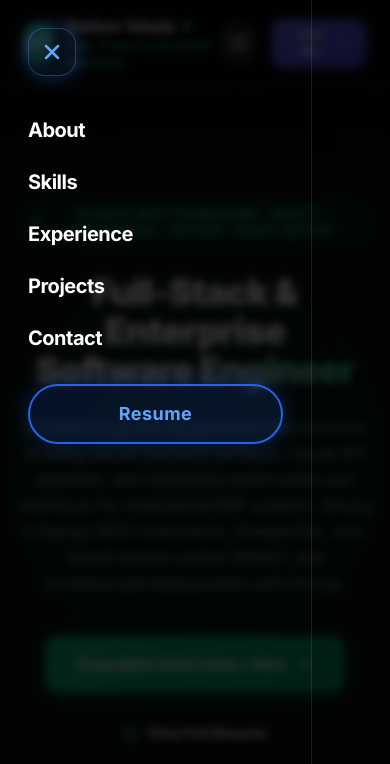
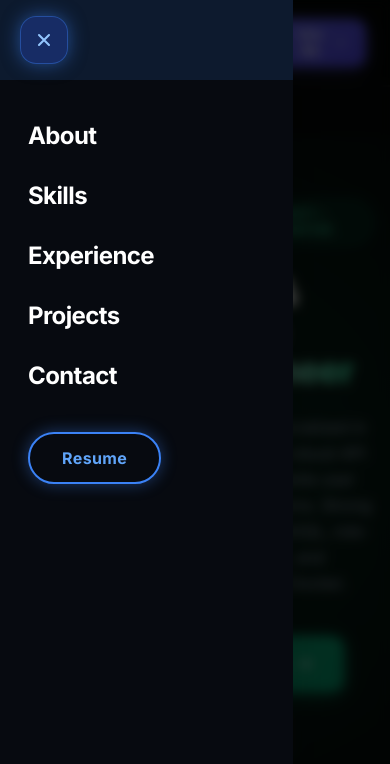
Before and after one commit to goitomyohala/goitomyohala.github.io, a plain HTML site: page index.html in a window 390 px wide. Both pictures are taken after a click on the button "Open Navigation Menu". Shown: the top 764 px of the page. Drawn offline with nearby package versions, Linux system fonts and the light colour scheme.

Commit message:
feat: professional mobile drawer - header close btn, large nav links, pill resume btn

```diff
--- a/index.html
+++ b/index.html
@@ -170,31 +170,32 @@
     </div>
   </header>
     <!-- ==================== MOBILE SLIDE-OUT DRAWER MENU ==================== -->
-  <div id="mobile-menu-backdrop" class="fixed inset-0 z-50 bg-black/80 backdrop-blur-sm transition-opacity duration-300 opacity-0 pointer-events-none md:hidden" onclick="closeMobileMenu()">
-    <div id="mobile-menu-drawer" class="relative w-[80%] max-w-[320px] h-full bg-[#05080c]/98 border-r border-white/10 shadow-2xl flex flex-col justify-between p-7 transform -translate-x-full transition-transform duration-300 ease-out" onclick="event.stopPropagation()">
+  <div id="mobile-menu-backdrop" class="fixed inset-0 z-50 bg-black/70 backdrop-blur-[6px] transition-opacity duration-300 opacity-0 pointer-events-none md:hidden" onclick="closeMobileMenu()">
+    <div id="mobile-menu-drawer" class="relative w-[75%] max-w-[300px] h-full bg-[#070a10] shadow-2xl flex flex-col justify-between transform -translate-x-full transition-transform duration-300 ease-out" onclick="event.stopPropagation()">
 
-      <!-- Top Close Button (Glowing rounded-2xl square) -->
-      <div>
-        <div class="flex items-center justify-start mb-10">
-          <button onclick="closeMobileMenu()" class="w-12 h-12 rounded-2xl bg-blue-500/10 border border-blue-400/30 flex items-center justify-center text-blue-400 shadow-[0_0_20px_rgba(59,130,246,0.35)] hover:bg-blue-500/20 active:scale-95 transition-all cursor-pointer" aria-label="Close Menu">
-            <svg class="w-6 h-6 stroke-[2.5]" fill="none" stroke="currentColor" viewBox="0 0 24 24">
-              <path stroke-linecap="round" stroke-linejoin="round" d="M6 18L18 6M6 6l12 12" />
-            </svg>
-          </button>
-        </div>
+      <!-- Header strip with close button (matches reference: blue-tinted strip at very top) -->
+      <div class="bg-[#0d1a2e] px-5 py-4 flex items-center" style="min-height:68px;">
+        <button onclick="closeMobileMenu()" class="w-12 h-12 rounded-2xl bg-blue-900/60 border border-blue-500/40 flex items-center justify-center text-blue-300 shadow-[0_0_18px_rgba(59,130,246,0.5)] hover:bg-blue-700/60 active:scale-95 transition-all cursor-pointer" aria-label="Close Menu">
+          <svg class="w-5 h-5 stroke-[2.5]" fill="none" stroke="currentColor" viewBox="0 0 24 24">
+            <path stroke-linecap="round" stroke-linejoin="round" d="M6 18L18 6M6 6l12 12" />
+          </svg>
+        </button>
+      </div>
 
+      <!-- Main content -->
+      <div class="flex-1 px-7 py-10">
         <!-- Navigation Links -->
-        <nav class="flex flex-col space-y-6 text-xl font-bold tracking-tight">
-          <a href="#about" onclick="closeMobileMenu()" class="text-white hover:text-brand-300 transition-colors">About</a>
-          <a href="#skills" onclick="closeMobileMenu()" class="text-white hover:text-brand-300 transition-colors">Skills</a>
-          <a href="#experience" onclick="closeMobileMenu()" class="text-white hover:text-brand-300 transition-colors">Experience</a>
-          <a href="#projects" onclick="closeMobileMenu()" class="text-white hover:text-brand-300 transition-colors">Projects</a>
-          <a href="#contact" onclick="closeMobileMenu()" class="text-white hover:text-brand-300 transition-colors">Contact</a>
+        <nav class="flex flex-col space-y-7">
+          <a href="#about" onclick="closeMobileMenu()" class="text-white text-2xl font-bold tracking-tight hover:text-blue-300 active:text-blue-400 transition-colors">About</a>
+          <a href="#skills" onclick="closeMobileMenu()" class="text-white text-2xl font-bold tracking-tight hover:text-blue-300 active:text-blue-400 transition-colors">Skills</a>
+          <a href="#experience" onclick="closeMobileMenu()" class="text-white text-2xl font-bold tracking-tight hover:text-blue-300 active:text-blue-400 transition-colors">Experience</a>
+          <a href="#projects" onclick="closeMobileMenu()" class="text-white text-2xl font-bold tracking-tight hover:text-blue-300 active:text-blue-400 transition-colors">Projects</a>
+          <a href="#contact" onclick="closeMobileMenu()" class="text-white text-2xl font-bold tracking-tight hover:text-blue-300 active:text-blue-400 transition-colors">Contact</a>
         </nav>
 
-        <!-- Big Rounded Blue Resume Button -->
-        <div class="mt-8">
-          <a href="#resume" onclick="closeMobileMenu()" class="inline-flex items-center justify-center w-full px-7 py-3.5 rounded-full border-2 border-blue-600 bg-blue-600/15 text-blue-400 text-lg font-bold tracking-wide shadow-[0_0_22px_rgba(37,99,235,0.3)] hover:bg-blue-600 hover:text-white hover:shadow-[0_0_28px_rgba(37,99,235,0.6)] active:scale-95 transition-all">
+        <!-- Resume pill button — outline only, left-aligned, matches reference -->
+        <div class="mt-10">
+          <a href="#resume" onclick="closeMobileMenu()" class="inline-flex items-center justify-center px-8 py-3 rounded-full border-2 border-blue-500 text-blue-400 text-base font-bold tracking-wide shadow-[0_0_16px_rgba(59,130,246,0.4)] hover:bg-blue-600 hover:text-white hover:shadow-[0_0_28px_rgba(59,130,246,0.65)] active:scale-95 transition-all">
             Resume
           </a>
         </div>
```
